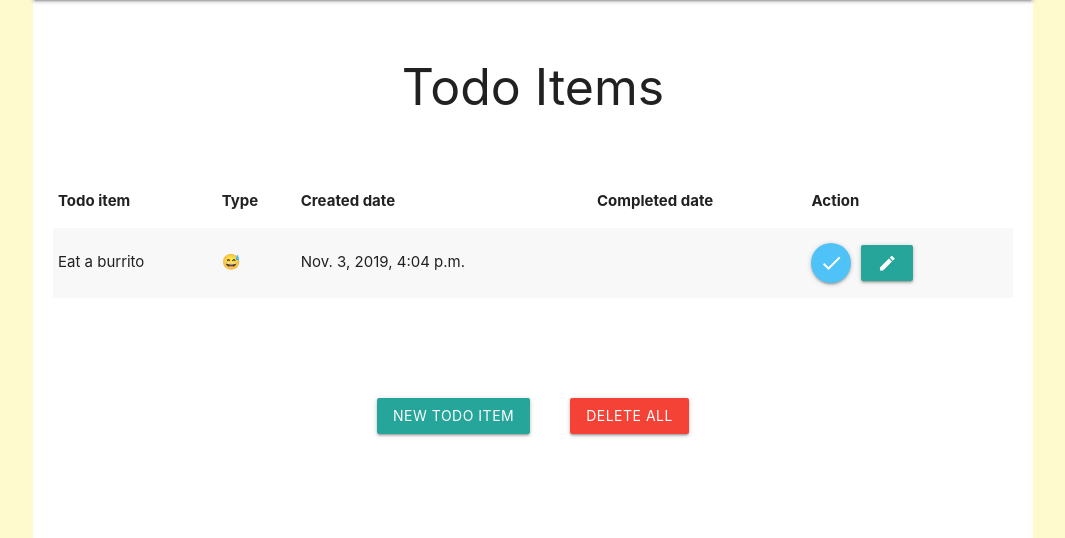
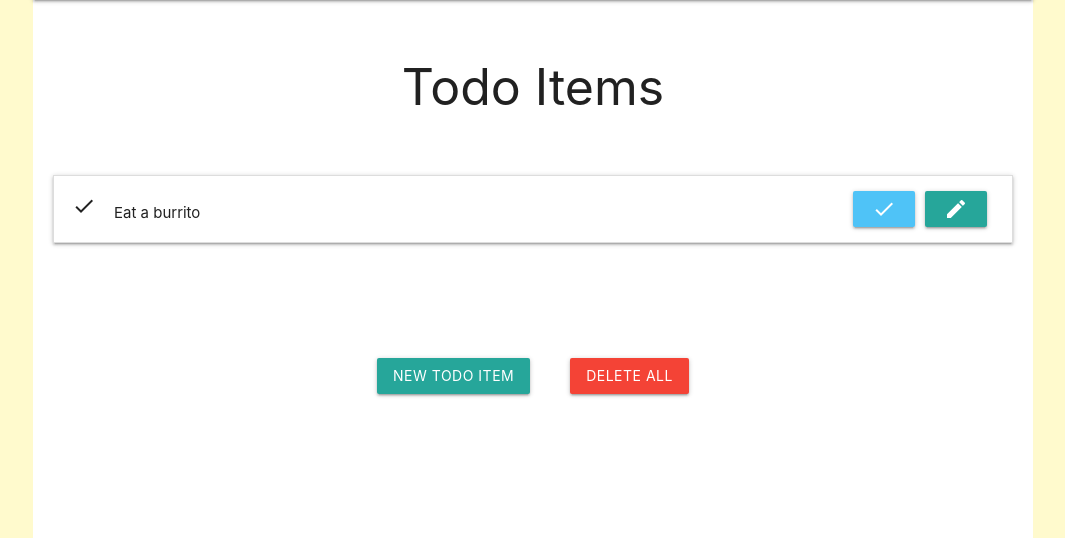
Before and after one commit to PdxCodeGuild/django_lab_finish_todo, a Django app: page /todoapp/index/ in a window 1280 px wide. Shown: the part 64-602 px from the top of the page, without its empty margins (107-1172 px from the left). Run offline with Django 3.2, Linux system fonts and the light colour scheme; data comes from the database, SQL or seed files in the repository; both versions use the stored data as it was after the commit.

Commit message:
Complete the to-do app lab

```diff
--- a/todoapp/models.py
+++ b/todoapp/models.py
@@ -14,6 +14,7 @@ class TodoItem(models.Model):
     date_created = models.DateTimeField(auto_now_add=True)
     date_completed = models.DateTimeField(null=True, blank=True)
     types = models.ManyToManyField(TodoItemType)
+    extra_text = models.TextField(null=True, blank=True)
 
     def ordered_types(self):
         return self.types.order_by('name')
--- a/todoapp/static/todoapp/style.css
+++ b/todoapp/static/todoapp/style.css
@@ -86,6 +78,20 @@ input[type="text"]:focus {
     align-items: center;
 }
 
+.completed {
+    color: grey;
+    text-decoration: line-through;
+}
+
+.list-item-flex .btn {}
+
+.list-item-flex {
+    display: flex;
+    flex-direction: row;
+    justify-content: space-between;
+    align-items: center;
+}
+
 .flex_btn .btn {
     margin-right: 10px !important;
 }
--- a/todoapp/templates/todoapp/base.html
+++ b/todoapp/templates/todoapp/base.html
@@ -41,6 +41,11 @@
             var elems_sidenav = document.querySelectorAll('.sidenav')
             var instances_sidenav = M.Sidenav.init(elems_sidenav, {})
         })
+
+        document.addEventListener('DOMContentLoaded', function() {
+            var elems_collapse = document.querySelectorAll('.collapsible');
+            var instances = M.Collapsible.init(elems_collapse, {});
+        });
     </script>
 </body>
 
--- a/todoapp/templates/todoapp/index.html
+++ b/todoapp/templates/todoapp/index.html
@@ -8,7 +8,7 @@
 
 
 <!-- TODO ITEMS -->
-<table class="striped">
+<!-- <table class="striped">
     <thead>
         <tr>
             <th>Todo item</th>
@@ -20,6 +20,7 @@
 
     <tbody>
         {% for todo_item in todo_items %}
+
         <tr class="{% if todo_item.date_completed %}completed{% endif %}">
             <td>{{todo_item.text}}</td>
             <td>{% for type in todo_item.ordered_types %}
@@ -56,9 +57,60 @@
         {% endfor %}
     </tbody>
     </thead>
+</table> -->
 
 
-</table>
+
+
+<!-- COLLAPSIBLE LIST SECTION -->
+
+<ul class="collapsible">
+    {% for todo_item in todo_items %}
+    <li class="{% if todo_item.date_completed %}completed{% endif %}">
+        <div class="collapsible-header list-item-flex">
+            <div><i class="material-icons">check</i>{{todo_item.text}}</div>
+
+            <div class="flex_btn">
+                {% if not todo_item.date_completed %}
+                <form action="{% url 'todoapp:complete_todo' %}" method="post">
+                    {% csrf_token %}
+                    <input type="hidden" name="todo_item_id" value="{{todo_item.id}}" />
+                    <button class="btn light-blue lighten-2 tooltipped" data-position="top" data-tooltip="Complete"><i class="material-icons">check</i></button>
+                </form>
+                {% endif %}
+                {% if todo_item.date_completed %}
+                <form action="{% url 'todoapp:delete_todo' %}" method="post">
+                    {% csrf_token %}
+                    <input type="hidden" name="todo_item_delete" value="{{todo_item.id}}" />
+                    <button class="btn  red tooltipped" data-position="top" data-tooltip="Delete"><i class="material-icons">cancel</i></button>
+                </form>
+                {% endif %}
+                <a class="btn" href="{% url 'todoapp:edit_todo' todo_item.id %}">
+                    <i class="material-icons">edit</i>
+                </a>
+
+            </div>
+
+        </div>
+        <div class="collapsible-body">
+            <div class="flex_collapse">
+                <div><span class="collapse_head">Type:&nbsp;&nbsp;&nbsp;</span>{% for type in todo_item.ordered_types %}<span class="tooltipped emoji" data-position="top" data-tooltip="{{type}}">
+                        {{ type.emoji }}</span>{% endfor %}</div>
+                <div><span class="collapse_head">Created on:&nbsp;&nbsp;&nbsp;</span>{{ todo_item.date_created }}</div>
+                <div>{% if todo_item.date_completed == None %} {% else %}<span class="collapse_head">Completed date:&nbsp;&nbsp;&nbsp;</span>{{ todo_item.date_completed }}{% endif %}</div>
+            </div>
+
+
+            <div class="collapse_head_description">{% if todo_item.extra_text %}<span class="collapse_head">Description:&nbsp;&nbsp;&nbsp;</span>{% else %}{% endif %}
+                {% if todo_item.extra_text %}{{todo_item.extra_text}}{% else %}{% endif %}</div>
+
+    </li>
+
+    {% endfor %}
+</ul>
+
+
+
 
 <div class="flex_row_buttons">
     <a href="{% url 'todoapp:new_todo' %}" class="btn">New Todo Item</a>
--- a/todoapp/templates/todoapp/new_todo.html
+++ b/todoapp/templates/todoapp/new_todo.html
@@ -13,7 +13,7 @@
     <form class="col s12 input_form" action="{% url 'todoapp:save_todo' %}" method="post">
         {% csrf_token %}
         <div class="row">
-            <div class="input-field col s5">
+            <div class="input-field col s7">
                 <input type="text" id="todo_text" name="todo_text" required />
                 <label for="todo_text" class="black-text">Text</label>
             </div>
@@ -25,6 +25,10 @@
                 </select>
                 <label>Types</label>
             </div>
+            <div class="input-field col s12">
+                <input type="text" id="todo_extra_text" name="todo_extra_text" class="materialize-textarea">
+                <label for="todo_extra_text" class="black-text">Description</label>
+            </div>
             <div class="col s2">
                 <button class="btn-floating btn-large light-blue lighten-2"><i class="material-icons">add</i></button>
             </div>
--- a/todoapp/views.py
+++ b/todoapp/views.py
@@ -20,10 +20,12 @@ def save_todo(request):
     # get variables out of the form data
     todo_text = request.POST['todo_text']
     todo_type_ids = request.POST.getlist('todo_type_ids')
+    todo_extra_text = request.POST['todo_extra_text']
 
     # create an instance of the model and save it
-    todo_item = TodoItem(text=todo_text)
+    todo_item = TodoItem(text=todo_text, extra_text=todo_extra_text)
     todo_item.save()
+
 
     # create many-to-many relationship with types
     for todo_type_id in todo_type_ids:
@@ -85,9 +87,14 @@ def update_todo(request, todo_id):
     # get variables out of the form data
     todo_text = request.POST['todo_text']
     todo_type_ids = request.POST.getlist('todo_type_ids')
+    todo_extra_text = request.POST['todo_extra_text']
+    print(todo_text)
+    print(todo_extra_text)
 
     todo_item.text = todo_text
+    todo_item.extra_text = todo_extra_text
     todo_item.save()
+
 
     todo_item.types.clear()
 
@@ -97,7 +104,5 @@ def update_todo(request, todo_id):
         todo_item.types.add(todo_type)
 
 
-
-
     # redirect to the index page
     return HttpResponseRedirect(reverse('todoapp:index'))
```
Also changed, not shown: other parts of todoapp/static/todoapp/style.css (+25 -11 lines), todoapp/templates/todoapp/edit_todo.html (+7 -6 lines), db.sqlite3, todoapp/migrations/0004_todoitem_extra_text.py (added).
